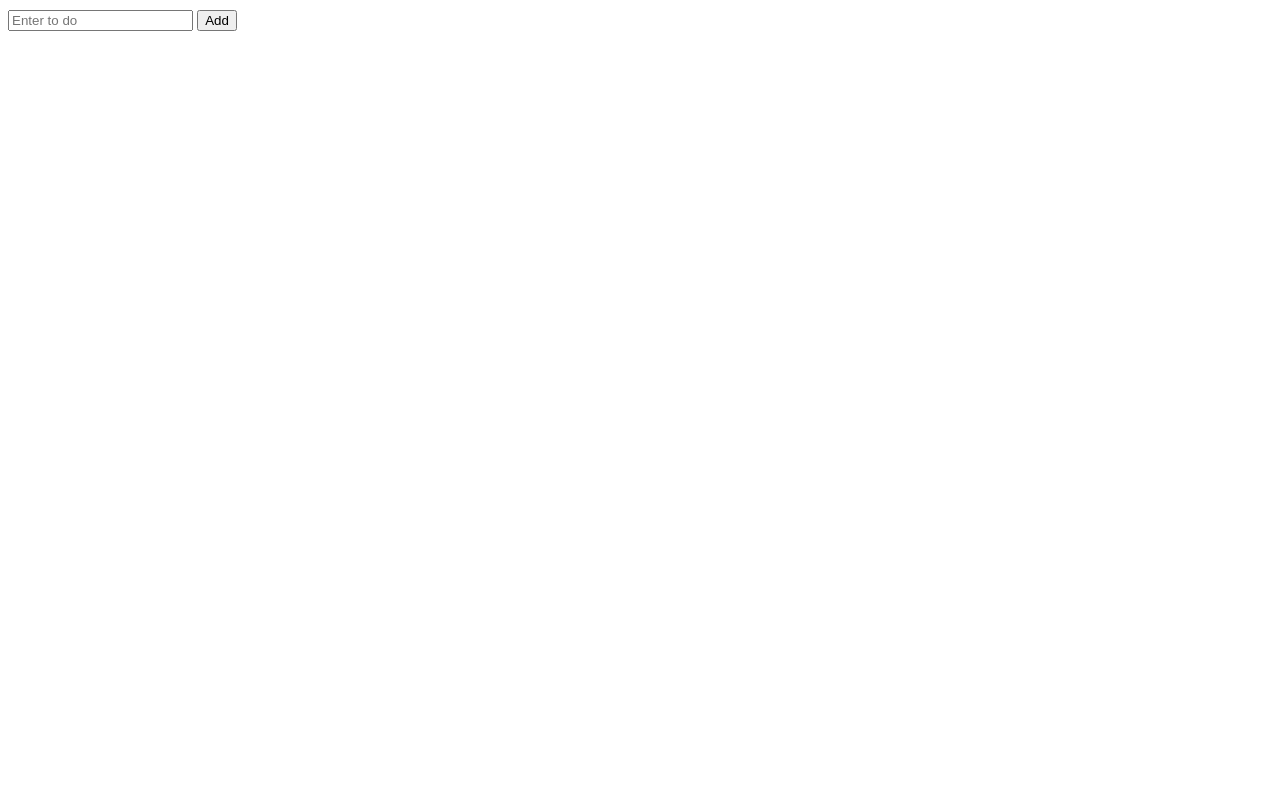
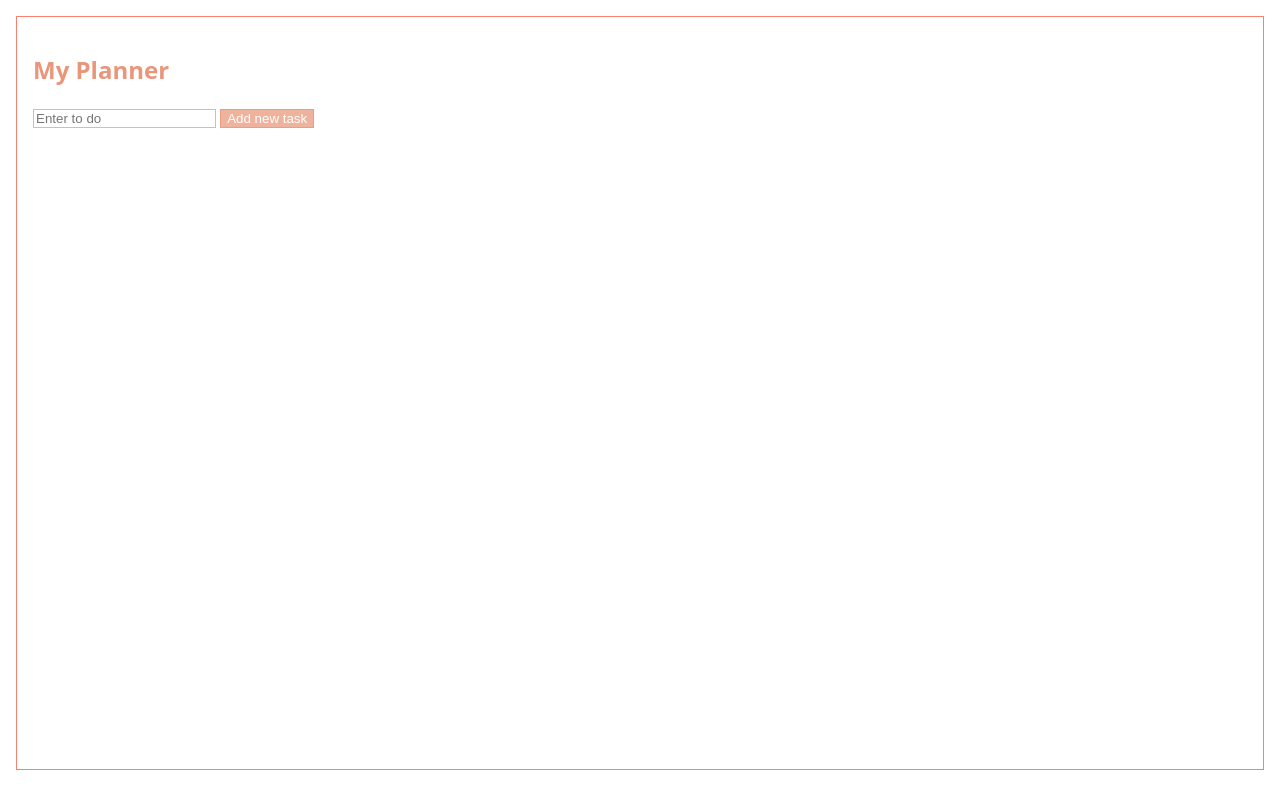
Before and after one commit to dalismiles/taskList, a plain HTML site: page index.html in a window 1280 px wide. Drawn offline with Linux system fonts and the light colour scheme.

Commit message:
feat: changes in css

```diff
--- a/index.html
+++ b/index.html
@@ -8,13 +8,15 @@
     <link rel="stylesheet" href="./style.css" />
   </head>
   <body>
-    <div id="toDoContent">
+    <div class="toDoContent" id="toDoContent">
+      <h2>My Planner</h2>
       <form class="toDo-form">
         <input type="text" id="task" name="task" placeholder="Enter to do" />
-        <button>Add</button>
+        <button class="addTask">Add new task</button>
+        <ul class="task-list"></ul>
       </form>
     </div>
-    <ul class="task-list"></ul>
+
     <script src="./script.js"></script>
   </body>
 </html>
--- a/script.js
+++ b/script.js
@@ -5,6 +5,7 @@ formEl.addEventListener("submit", function (event) {
 
   const inputEl = formEl.querySelector("input");
   const newTask = inputEl.value;
+
   const current = new Date();
   const dateEl =
     current.getDate() +
@@ -20,8 +21,9 @@ formEl.addEventListener("submit", function (event) {
 
   inputEl.value = "";
 
-  const newTaskHTML = `<li><input type="checkbox" /> <span class='checkbox'>${newTask}</span> (added on ${dateEl} at ${timeEl}) </li>`;
+  const newTaskHTML = `<li> <input type="checkbox" /> <span class='checkbox'>${newTask}</span> <span class='postDate'>(added on ${dateEl} at ${timeEl}) </span> </li>`;
   console.log(newTaskHTML);
+
   const listEl = document.querySelector(".task-list");
 
   listEl.innerHTML += newTaskHTML;
--- a/style.css
+++ b/style.css
@@ -1,11 +1,53 @@
 body {
   font-family: system-ui, -apple-system, BlinkMacSystemFont, "Segoe UI", Roboto,
     Oxygen, Ubuntu, Cantarell, "Open Sans", "Helvetica Neue", sans-serif;
+  margin: 0;
+  color: darkseagreen;
+}
+
+.toDoContent {
+  display: block;
+  align-items: center;
+  margin: 1rem;
+  padding: 1rem;
+  gap: 6rem;
+  height: 90vh;
+  border: 0.1rem salmon solid;
+}
+
+.toDoContent h2 {
+  color: darksalmon;
+}
+
+input#task {
+  background-color: white;
+  border: 1px rgba(233, 150, 122, 0.732) solid;
+  color: white;
+}
+
+input#task:hover {
+  background-color: rgba(233, 150, 122, 0.732);
+}
+
+input#task:focus {
+  outline: none;
+}
+
+button {
+  background-color: rgba(233, 150, 122, 0.732);
+  border: 1px rgba(233, 150, 122, 0.732) solid;
+  color: white;
+}
+
+button:hover {
+  background-color: #015c63;
 }
 
 .task-list li {
   display: block;
   padding: 0.5rem 0;
+  color: #015c63;
+  font-weight: bold;
 }
 
 .task-list li input[type="checkbox"] {
@@ -13,12 +55,18 @@ body {
   margin-right: 0.5rem;
 }
 
-/* input di tipo checkbox dentro il li, solo che checked */
 .task-list li input[type="checkbox"]:checked {
   margin-right: 1rem;
 }
 
-/* uno span, dopo un input di tipo checkbox dentro il li, solo che checked */
 .task-list li input[type="checkbox"]:checked + .checkbox {
   text-decoration: line-through;
 }
+
+.postDate {
+  margin-left: 18rem;
+  color: darksalmon;
+  font-size: small;
+  font-weight: lighter;
+  text-transform: uppercase;
+}
```
